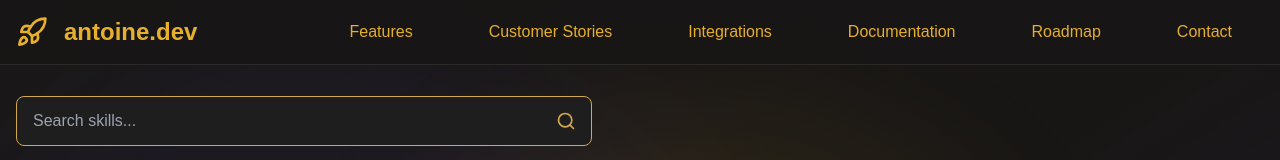
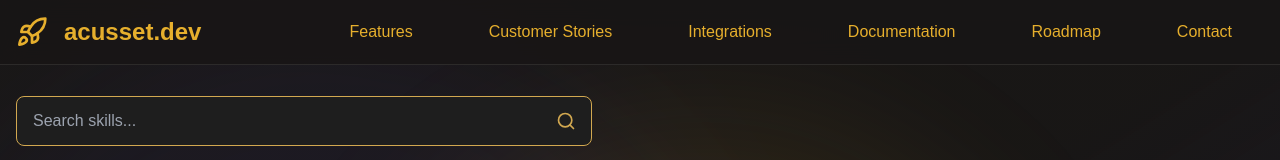
Before and after one commit to acusset/me-as-a-service, a Next.js app: page /features in a window 1280 px wide. Shown: the top 160 px of the page. Built offline with nearby package versions, Linux system fonts and the light colour scheme.

Commit message:
fix: update project references in skills and NavHeader components

```diff
--- a/src/app/features/skills.ts
+++ b/src/app/features/skills.ts
@@ -9,7 +9,7 @@ export interface Skill {
 
 export const skills = [
   { name: "React", category: "Frameworks", description: "Building dynamic user interfaces", icon: "⚛️", projects: ["StorHub Website", "Climate Impact X"] },
-  { name: "Next.js", category: "Frameworks", description: "Server-side rendering and static generation", icon: "▲", projects: ["antoine.dev", "StorHub Website"] },
+  { name: "Next.js", category: "Frameworks", description: "Server-side rendering and static generation", icon: "▲", projects: ["acusset.dev", "StorHub Website"] },
   { name: "TypeScript", category: "Languages", description: "Typed superset of JavaScript", icon: "TS", projects: ["Climate Impact X", "StorHub Website"] },
   { name: "Python", category: "Languages", description: "Versatile language for various applications", icon: "🐍", projects: ["Data Analysis Tool", "Automation Scripts"] },
   { name: "Docker", category: "Technologies", description: "Containerization for seamless deployment", icon: "🐳", projects: ["Microservices Architecture", "CI/CD Pipeline"] },
--- a/src/components/NavHeader.tsx
+++ b/src/components/NavHeader.tsx
@@ -1,11 +1,16 @@
-import Link from "next/link"
-import { Button } from "@/components/ui/button"
-import { Rocket, Menu } from 'lucide-react'
-import { Sheet, SheetContent, SheetHeader, SheetTrigger, SheetTitle } from "@/components/ui/sheet"
-import * as VisuallyHidden from '@radix-ui/react-visually-hidden'
+import Link from "next/link";
+import { Button } from "@/components/ui/button";
+import { Rocket, Menu } from "lucide-react";
+import {
+  Sheet,
+  SheetContent,
+  SheetHeader,
+  SheetTrigger,
+  SheetTitle,
+} from "@/components/ui/sheet";
+import * as VisuallyHidden from "@radix-ui/react-visually-hidden";
 
 export default function NavHeader() {
-
   const menuItems = [
     { label: "Features", href: "features", disabled: false },
     { label: "Customer Stories", href: "/customer-stories", disabled: false },
@@ -13,7 +18,7 @@ export default function NavHeader() {
     { label: "Documentation", href: "/documentation", disabled: false },
     { label: "Roadmap", href: "/roadmap", disabled: false },
     { label: "Contact", href: "/contact", disabled: false },
-  ]
+  ];
 
   return (
     <nav className="fixed top-0 left-0 right-0 z-50 backdrop-blur-md bg-eerie/80 border-b border-alabaster/10">
@@ -21,9 +26,9 @@ export default function NavHeader() {
         <div className="flex h-16 items-center justify-between">
           {/* Logo section */}
           <div className="flex items-center space-x-4">
-            <Rocket className="h-8 w-8 text-xanthous border-alabaster"/>
+            <Rocket className="h-8 w-8 text-xanthous border-alabaster" />
             <Link href="/" className="text-2xl font-bold text-xanthous">
-              antoine.dev
+              acusset.dev
             </Link>
           </div>
 
@@ -35,7 +40,9 @@ export default function NavHeader() {
                 size="lg"
                 variant="ghost"
                 disabled={item.disabled}
-                className={`text-base ${item.disabled ? "opacity-50 cursor-not-allowed" : ""}`}
+                className={`text-base ${
+                  item.disabled ? "opacity-50 cursor-not-allowed" : ""
+                }`}
                 asChild={!item.disabled}
               >
                 {item.disabled ? (
@@ -57,8 +64,10 @@ export default function NavHeader() {
               </SheetTrigger>
               <SheetContent className="w-[300px] sm:w-[400px] bg-eerie border-l border-alabaster/10">
                 <SheetHeader>
-                  <SheetTitle>                  <VisuallyHidden.Root>Menu</VisuallyHidden.Root>
-</SheetTitle>
+                  <SheetTitle>
+                    {" "}
+                    <VisuallyHidden.Root>Menu</VisuallyHidden.Root>
+                  </SheetTitle>
                 </SheetHeader>
                 <div className="flex justify-end mb-2">
                   <SheetTrigger />
@@ -70,7 +79,9 @@ export default function NavHeader() {
                       size="lg"
                       variant="ghost"
                       disabled={item.disabled}
-                      className={`text-lg ${item.disabled ? "opacity-50 cursor-not-allowed" : ""}`}
+                      className={`text-lg ${
+                        item.disabled ? "opacity-50 cursor-not-allowed" : ""
+                      }`}
                       asChild={!item.disabled}
                     >
                       {item.disabled ? (
@@ -87,5 +98,5 @@ export default function NavHeader() {
         </div>
       </div>
     </nav>
-  )
+  );
 }
```
